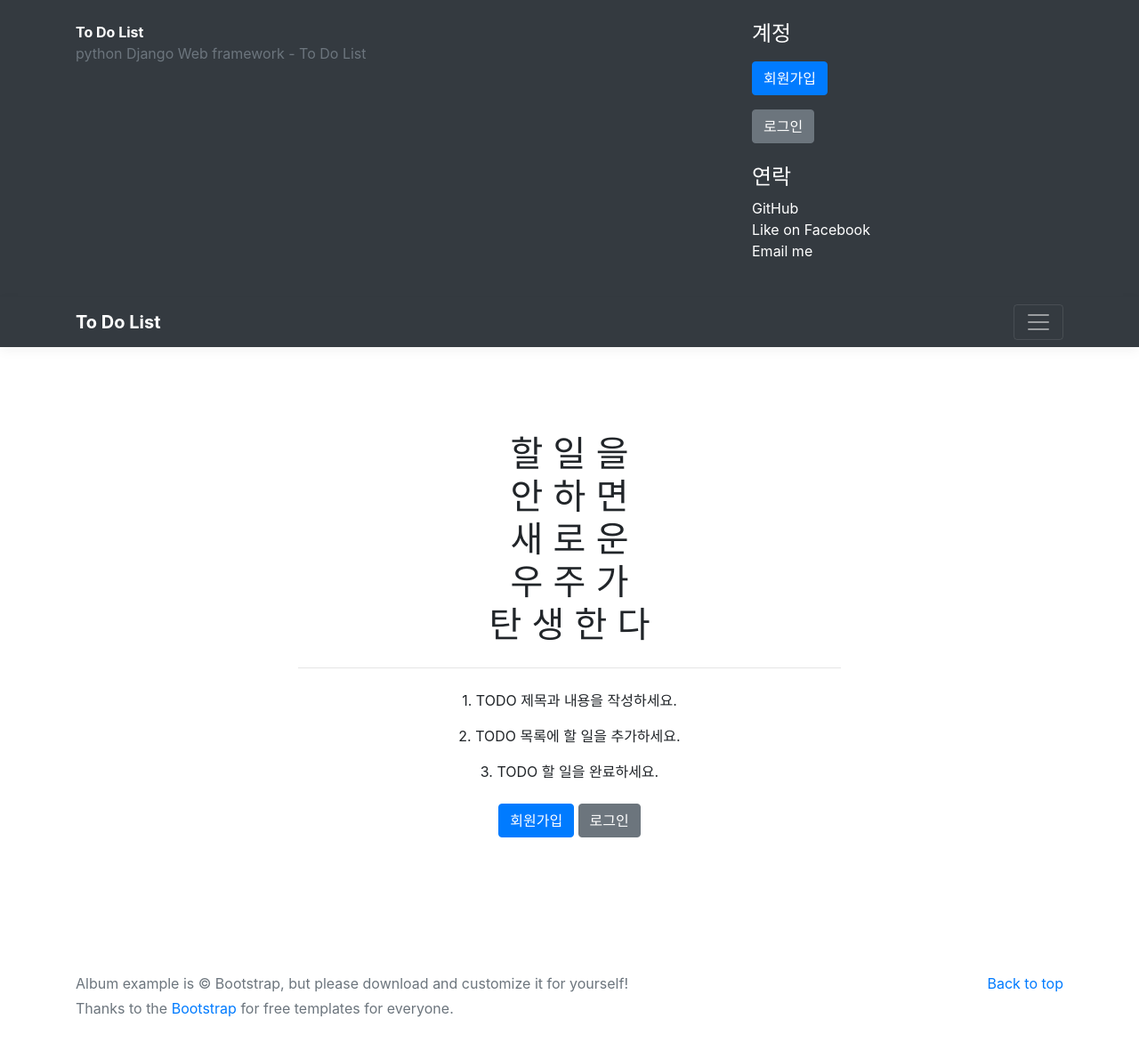
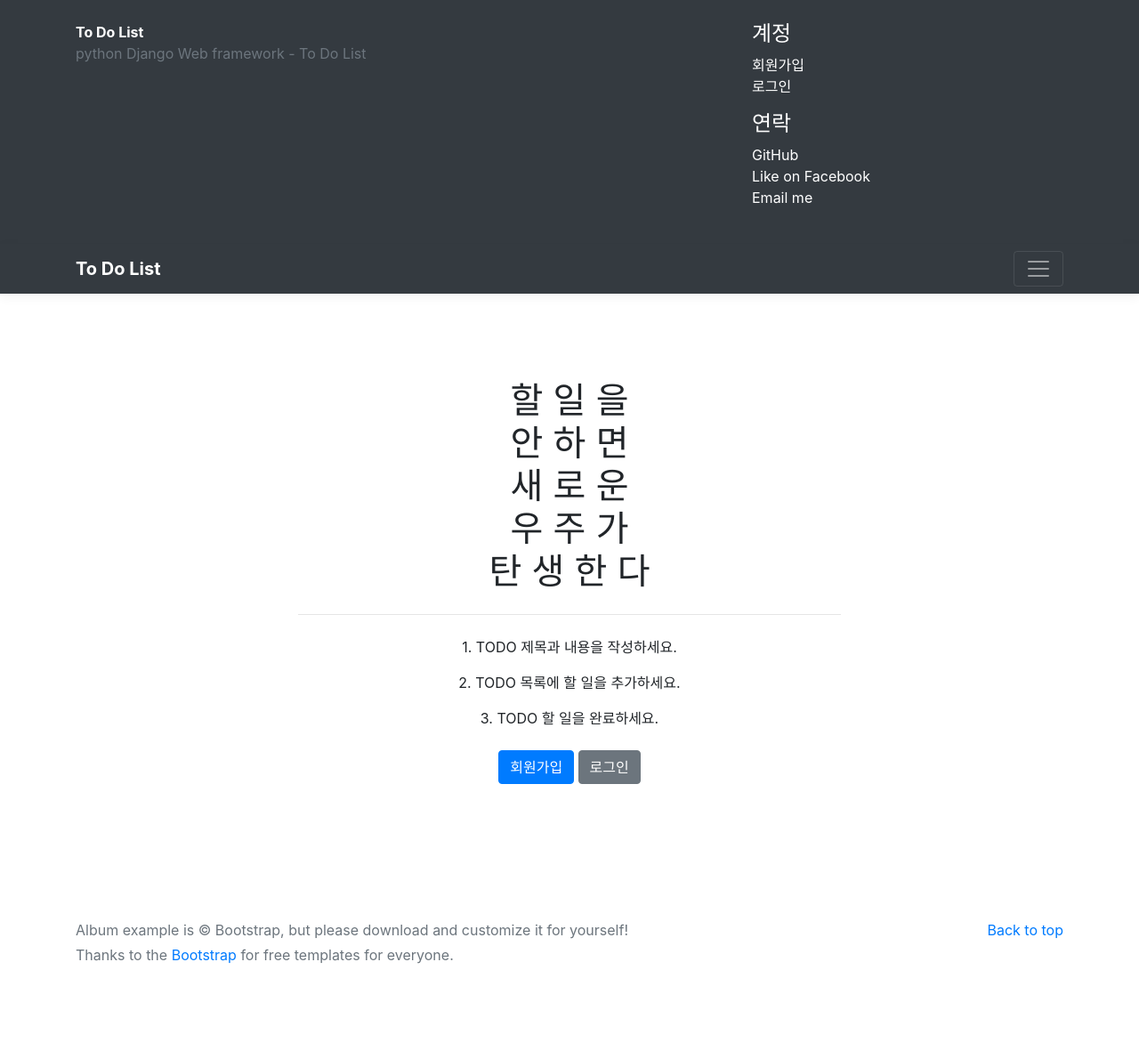
Before and after one commit to jangjichang/2019_summercoding_2nd_work, a Django app: page / in a window 1280 px wide, after a click that opens the changed part. Shown: the top 1181 px of the page at 89% size. After the commit the page ends 1083 px from the top, so only its background shows below. Run offline with Django 3.2, Linux system fonts and the light colour scheme; parts of the project's set-up code (start-up, migrations or seed data) failed here and were passed over; some libraries are stand-ins or nearby versions.

Commit message:
수정 - 텍스트 흰색으로 변경, 버튼 클래스 삭제

```diff
--- a/src/templates/base.html
+++ b/src/templates/base.html
@@ -41,8 +41,8 @@
                 <li><a href="{% url 'logout' %}" class="text-white">로그아웃</a></li>
                 <li><a href="{% url 'password_change' %}" class="text-white">비밀번호 바꾸기</a></li>
               {% else %}
-                <li><a href="{% url 'register' %}" class="btn btn-primary my-2">회원가입</a></li>
-                <li><a href="{% url 'login' %}" class="btn btn-secondary my-2">로그인</a></li>
+                <li><a href="{% url 'register' %}" class="text-white">회원가입</a></li>
+                <li><a href="{% url 'login' %}" class="text-white">로그인</a></li>
               {% endif %}
               </ul>
               <h4 class="text-white">연락</h4>
```
